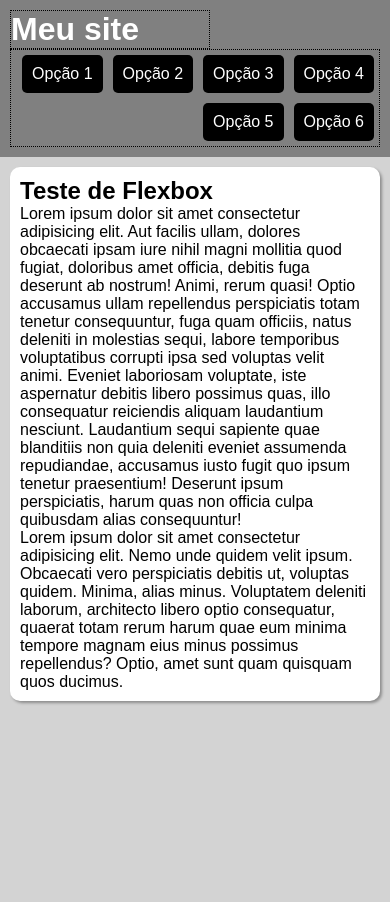
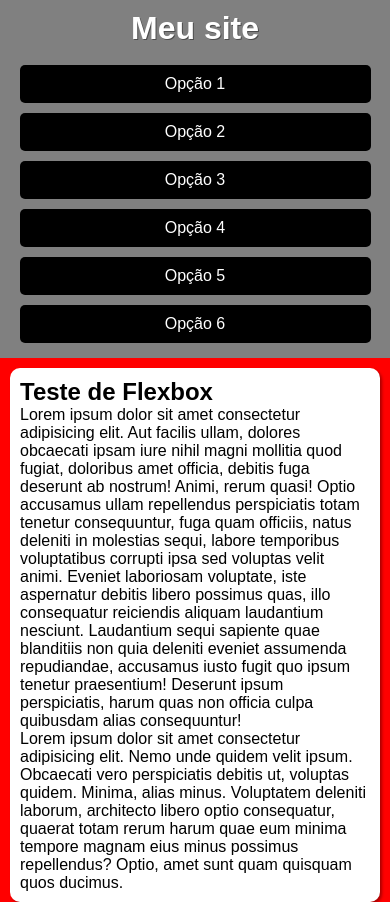
Before and after one commit to renildoagostini/HTML5-CSS3-Modulo5, a plain HTML site: page flex013-menuFlexbox/index.html in a window 390 px wide. Before the commit the page ends 844 px from the top, so only its background shows below. Drawn offline with Linux system fonts and the light colour scheme.

Commit message:
menu flexbox

```diff
--- a/flex013-menuFlexbox/index.html
+++ b/flex013-menuFlexbox/index.html
@@ -5,6 +5,7 @@
     <meta name="viewport" content="width=device-width, initial-scale=1.0">
     <title>Menu Flexbox</title>
     <link rel="stylesheet" href="style.css">
+    <link rel="stylesheet" href="mobile.css" media="screen and (max-width: 600px)">
 </head>
 <body>
     <header>
--- /dev/null
+++ b/flex013-menuFlexbox/mobile.css
@@ -0,0 +1,17 @@
+@charset "UTF-8";
+
+body{
+    background-color: red;
+}
+
+header, header > nav{
+    flex-flow: column nowrap;
+}
+
+header > h1{
+    flex-basis: 50px;
+}
+
+header > nav > a{
+    width: 90vw;
+}
--- a/flex013-menuFlexbox/style.css
+++ b/flex013-menuFlexbox/style.css
@@ -26,13 +26,14 @@ header{
 }
 
 header > h1{
-    border: 1px dotted black;
+   /* border: 1px dotted black;  */
     flex: 0 0 200px;
+    text-shadow: 1px 1px 0px rgba(0, 0 , 0, 0.404);
 
 }
 
 header > nav{
-    border: 1px dotted black;
+   /* border: 1px dotted black;*/
     display: flex;
     flex-flow: row wrap;
     justify-content: flex-end;
```
